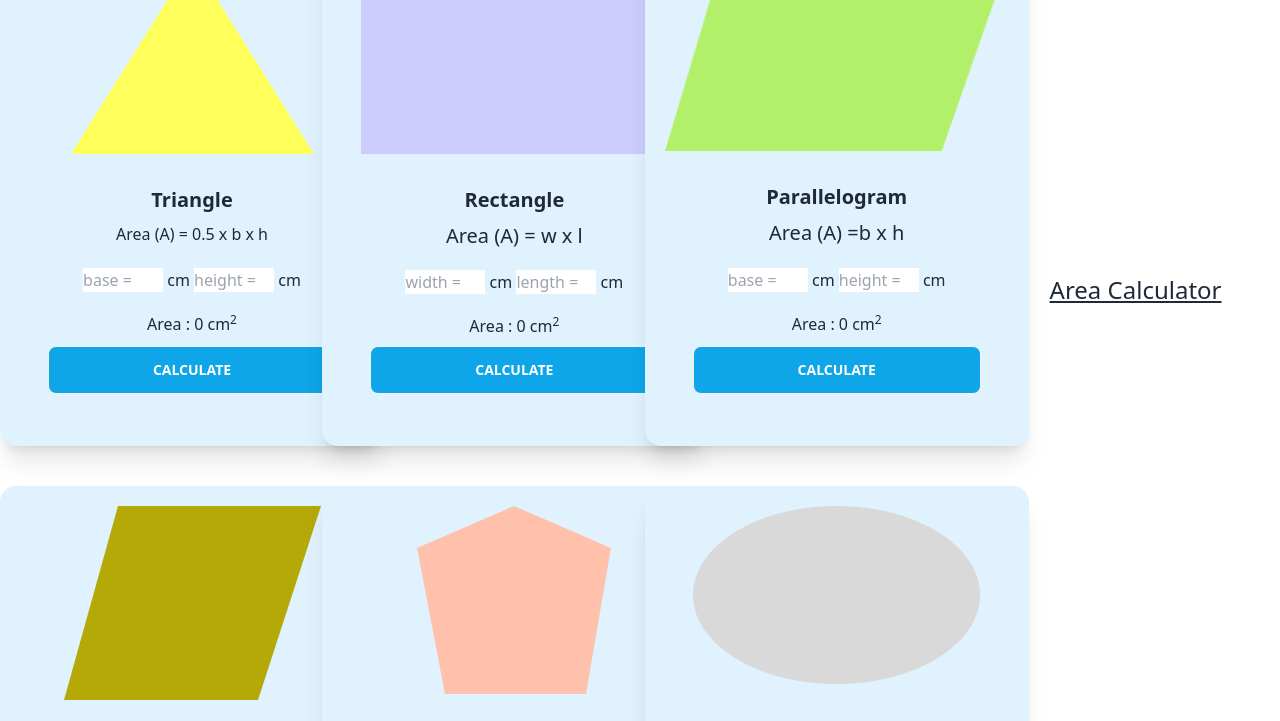
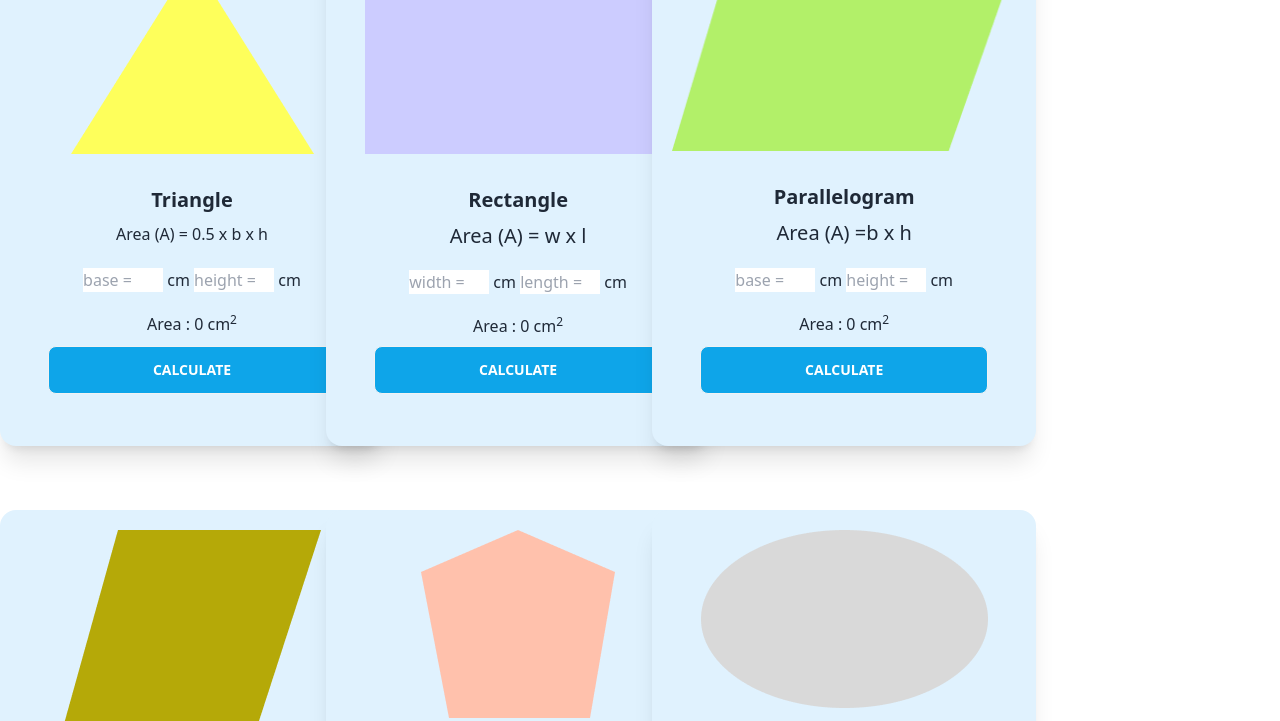
Before and after one commit to Sharif355/Geometry_Genius, a plain HTML site: page index.html in a window 1280 px wide. Shown: the part 188-909 px from the top of the page. Drawn offline with nearby package versions, Linux system fonts and the light colour scheme.

Commit message:
some error fixed

```diff
--- a/index.html
+++ b/index.html
@@ -20,10 +20,12 @@
     <main>
       <!-- Geometry & TextField Container -->
       <div
-        class="mt-10 flex flex-col gap-16 items-center lg: lg:flex-row justify-between lg:container mx-3 lg:mx-auto"
+        class="mt-10 flex flex-col lg: lg:flex-row gap-20 lg:container mx-3 lg:mx-auto"
       >
         <!-- Geometry container -->
-        <div class="grid grid-cols-1 lg:grid-cols-3 gap-10">
+        <div
+          class="grid grid-cols-1 md:grid-cols-2 lg:grid-cols-3 lg:gap-16 gap-y-16"
+        >
           <!-- Triangle Calculator -->
           <div class="card w-96 bg-sky-100 shadow-xl p-5">
             <figure>
@@ -245,10 +247,9 @@
           </div>
         </div>
         <!-- TextField Container -->
-        <div id="text-field" class="w-96 h-96 sticky top-0">
-          <h4 class="text-center text-2xl font-medium underline">
-            Area Calculator
-          </h4>
+        <div class="w-[400px]">
+          <div class="text-4xl">Area Calculator</div>
+          <div id="text-field"></div>
         </div>
       </div>
     </main>
--- a/script.js
+++ b/script.js
@@ -16,7 +16,7 @@ function addToCalculationEntry(areaType, value) {
     const count = calculationEntry.childElementCount;
     const entryValue = document.createElement('p');
     entryValue.classList.add('my-4')
-    entryValue.innerHTML = `${count}. ${areaType} ${value} cm<sup>2</sup> <button class ="btn btn-success">Convert to m<sup>2</sup> </button> `;
+    entryValue.innerHTML = `${count + 1}. ${areaType} ${value} cm<sup>2</sup> <button class ="btn btn-success">Convert to m<sup>2</sup> </button> `;
     calculationEntry.appendChild(entryValue);
 
 }
```
